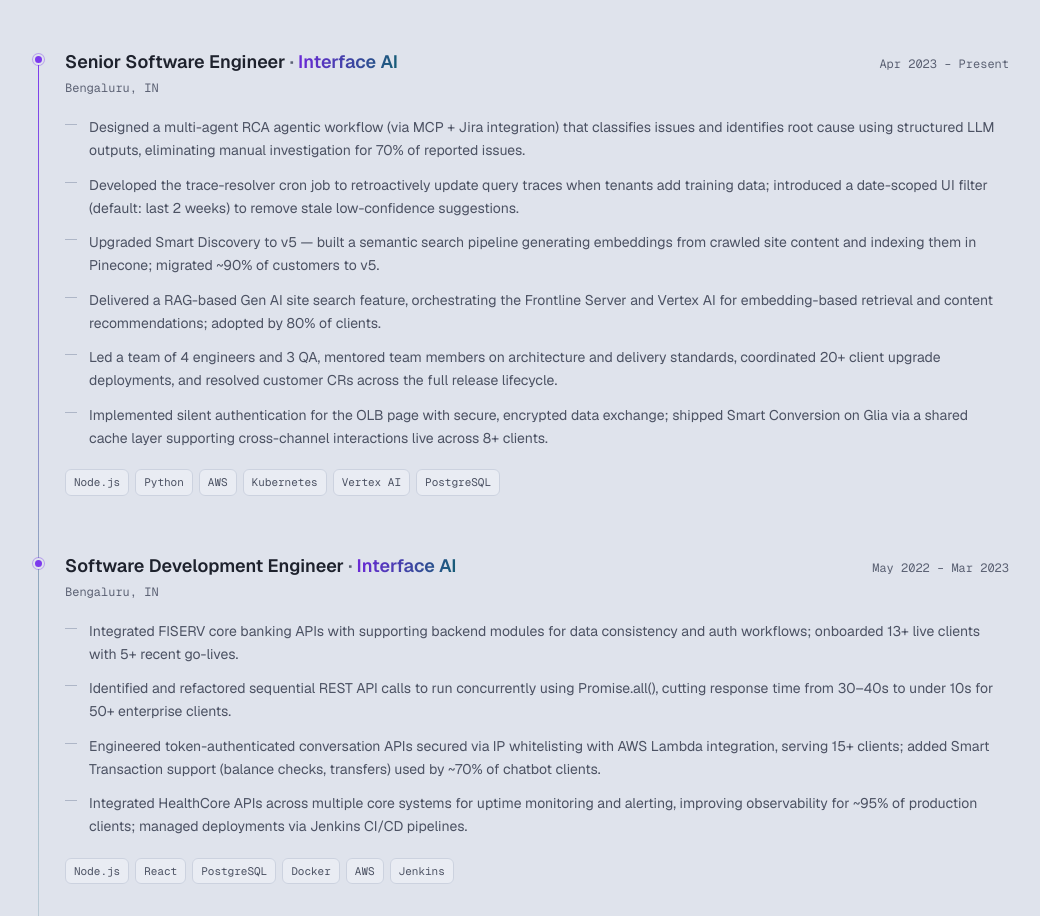
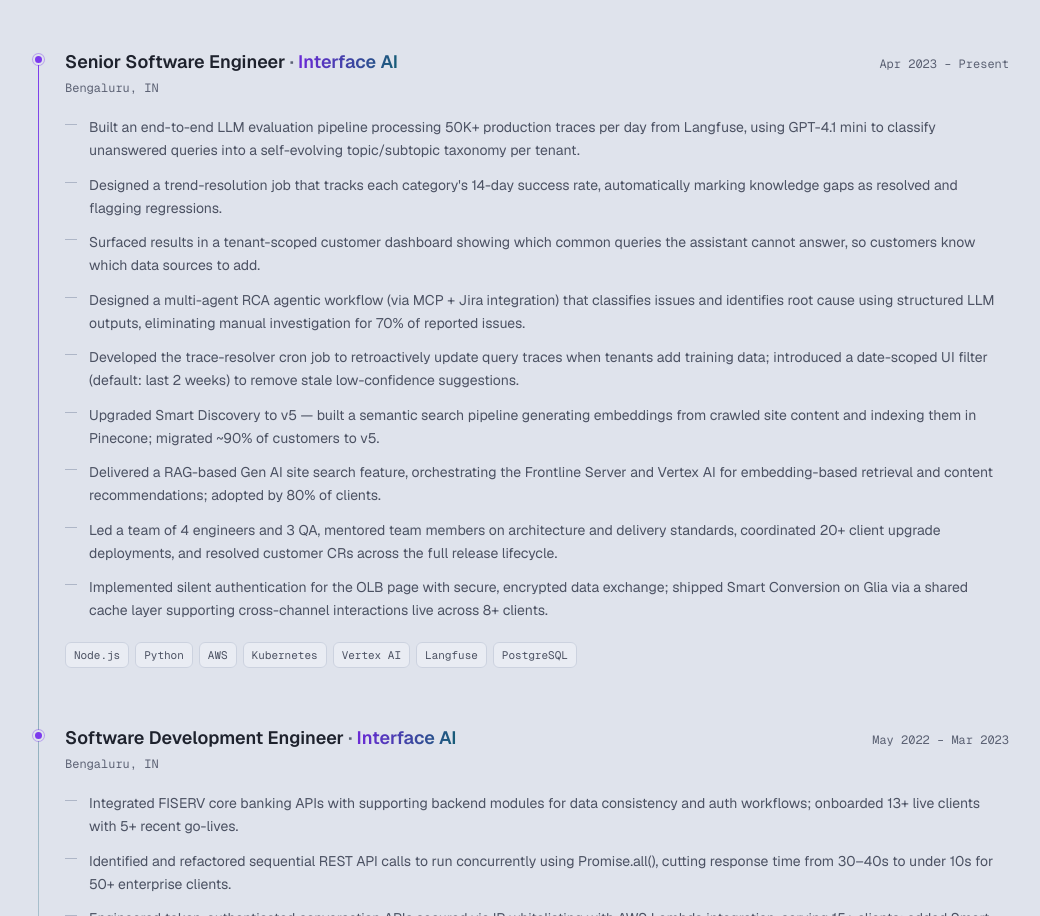
Before and after one commit to MSKU786/Portfolio, a Next.js app: page / in a window 1280 px wide. Shown: the part 1872-2788 px from the top of the page, without its empty margins (119-1159 px from the left). Built offline with nearby package versions, Linux system fonts and the light colour scheme.

Commit message:
Updated portfolio

```diff
--- a/src/data/resume.ts
+++ b/src/data/resume.ts
@@ -37,8 +37,11 @@
     location: "Bengaluru, IN",
     role: "Senior Software Engineer",
     period: "Apr 2023 – Present",
-    skills: ["Node.js", "Python", "AWS", "Kubernetes", "Vertex AI", "PostgreSQL"],
+    skills: ["Node.js", "Python", "AWS", "Kubernetes", "Vertex AI", "Langfuse", "PostgreSQL"],
     highlights: [
+      "Built an end-to-end LLM evaluation pipeline processing 50K+ production traces per day from Langfuse, using GPT-4.1 mini to classify unanswered queries into a self-evolving topic/subtopic taxonomy per tenant.",
+      "Designed a trend-resolution job that tracks each category's 14-day success rate, automatically marking knowledge gaps as resolved and flagging regressions.",
+      "Surfaced results in a tenant-scoped customer dashboard showing which common queries the assistant cannot answer, so customers know which data sources to add.",
       "Designed a multi-agent RCA agentic workflow (via MCP + Jira integration) that classifies issues and identifies root cause using structured LLM outputs, eliminating manual investigation for 70% of reported issues.",
       "Developed the trace-resolver cron job to retroactively update query traces when tenants add training data; introduced a date-scoped UI filter (default: last 2 weeks) to remove stale low-confidence suggestions.",
       "Upgraded Smart Discovery to v5 — built a semantic search pipeline generating embeddings from crawled site content and indexing them in Pinecone; migrated ~90% of customers to v5.",
```
